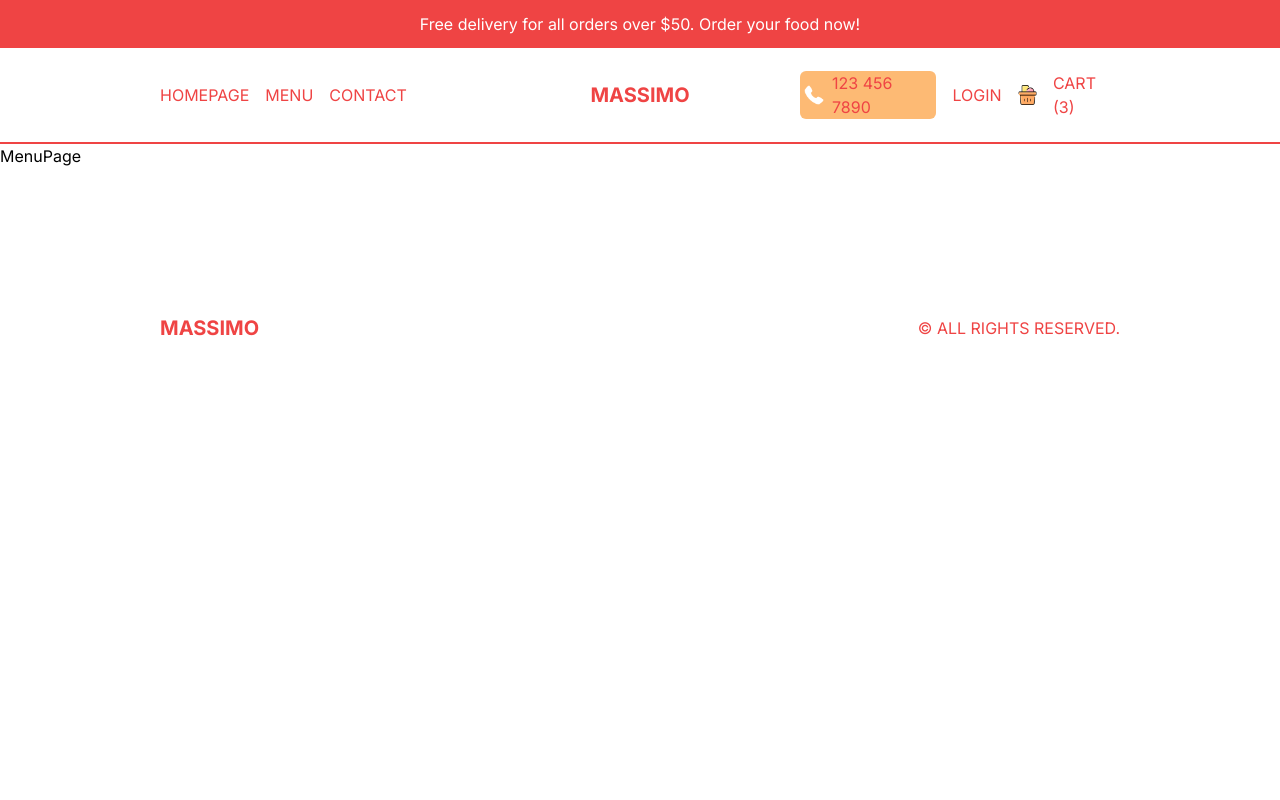
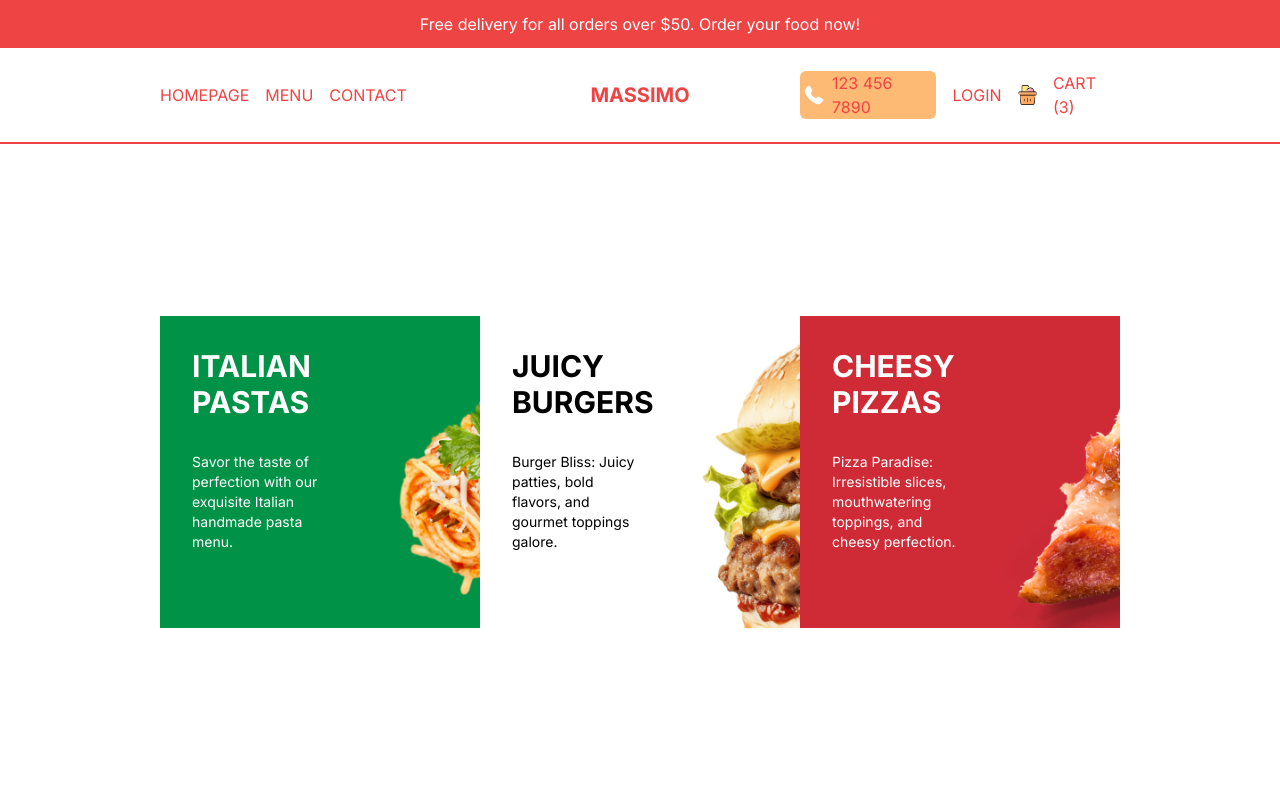
Before and after one commit to echi7/food-delivery, a Next.js app: page /menu in a window 1280 px wide. Shown: the top 800 px of the page. Built offline with nearby package versions, Linux system fonts and the light colour scheme.

Commit message:
create menu page and presenting different categories of food

```diff
--- a/src/app/menu/page.tsx
+++ b/src/app/menu/page.tsx
@@ -1,9 +1,26 @@
+import { menu } from "@/data";
+import Link from "next/link";
 import React from "react";
 
 const MenuPage = () => {
-    return (
-        <div>MenuPage</div>
-    )
-}
+  return (
+    <div className="p-4 lg:px-20 xl:px-40 h-[calc(100vh-6rem)] md:h-[calc(100vh-9rem)] flex flex-col md:flex-row items-center">
+      {menu.map((category) => (
+        <Link
+          href={`/menu/${category.slug}`}
+          key={category.id}
+          className="w-full h-1/3 bg-cover p-8 md:h-1/2"
+          style={{ backgroundImage: `url(${category.img})` }}
+        >
+          <div className={`text-${category.color} w-1/2`}>
+            <h1 className="uppercase font-bold text-3xl">{category.title}</h1>
+            <p className="text-sm my-8">{category.desc}</p>
+            <button className={`hidden 2xl:block bg-${category.color} text-${category.color === "black" ? "white" : "red-500"} py-2 px-4 rounded-md`}>Explore</button>
+          </div>
+        </Link>
+      ))}
+    </div>
+  );
+};
 
-export default MenuPage
+export default MenuPage;
```
